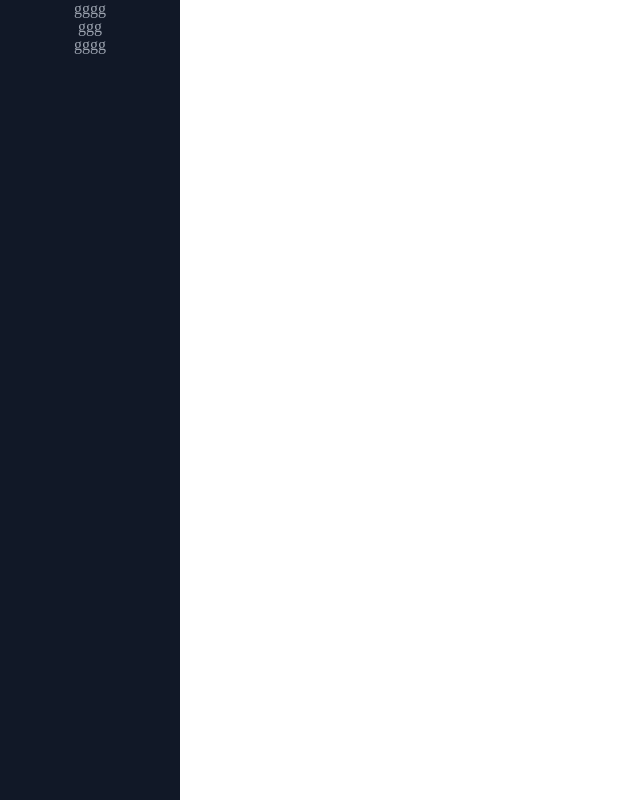
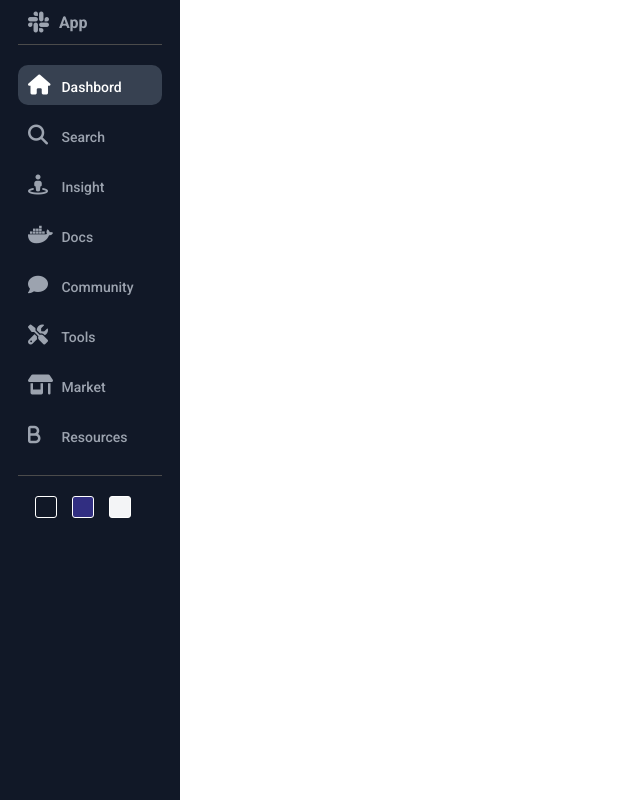
Before and after one commit to anasaloqaidi/Simple-Sidebar, a plain HTML site: page index.html in a window 1280 px wide. Shown: the whole page, without its empty margins (0-640 px from the left). Drawn offline with Linux system fonts and the light colour scheme.

Commit message:
all componint complited

```diff
--- a/index.html
+++ b/index.html
@@ -3,13 +3,60 @@
     <meta charset="UTF-8">
     <meta name="viewport" content="width=device-width, initial-scale=1.0">
     <link rel="stylesheet" href="style.css">
+    <link rel="stylesheet" href="https://cdnjs.cloudflare.com/ajax/libs/font-awesome/6.4.0/css/all.min.css">
+    <link rel="preconnect" href="https://fonts.googleapis.com">
+<link rel="preconnect" href="https://fonts.gstatic.com" crossorigin>
+<link href="https://fonts.googleapis.com/css2?family=Roboto:wght@400;500;700&display=swap" rel="stylesheet">
     <title>side bar</title>
 </head>
 <body>
     <div class="sidebar">
-       <div class="sidebar-top">gggg</div>
-       <div class="sidebar-center">ggg</div>
-       <div class="sidebar-buttom">gggg</div>
+       <div class="sidebar-top">
+        <i class="logo fa-brands fa-slack"></i>
+        <span class="brand">App</span>
+       </div>
+       <div class="sidebar-center">
+        <ul class="list">
+            <li class="list-item active">
+                <i class="list-item-icon fa-solid fa-house"></i>
+                <span class="list-item-text">Dashbord</span>
+            </li>
+            <li class="list-item">
+                <i class="list-item-icon fa-solid fa-magnifying-glass"></i>
+                <span class="list-item-text">Search</span>
+            </li>
+            <li class="list-item">
+                <i class="list-item-icon fa-solid fa-street-view"></i>
+                <span class="list-item-text">Insight</span>
+            </li>
+            <li class="list-item">
+                <i class="list-item-icon fa-brands fa-docker"></i>
+                <span class="list-item-text">Docs</span>
+            </li>
+            <li class="list-item">
+                <i class="list-item-icon fa-solid fa-comment"></i>
+                <span class="list-item-text">Community</span>
+            </li>
+            <li class="list-item">
+                <i class="list-item-icon fa-solid fa-screwdriver-wrench"></i>
+                <span class="list-item-text">Tools</span>
+            </li>
+            <li class="list-item">
+                <i class="list-item-icon fa-solid fa-shop"></i>
+                <span class="list-item-text">Market</span>
+            </li>
+            <li class="list-item">
+                <i class="list-item-icon fa-solid fa-b"></i>
+                <span class="list-item-text">Resources</span>
+            </li>
+        </ul>
+       </div>
+       <div class="sidebar-buttom">
+
+        <div class="color-box dark"></div>
+        <div class="color-box night"></div>
+        <div class="color-box light"></div>
+       </div>
 
     </div>
 </body>
--- a/style.css
+++ b/style.css
@@ -1,5 +1,6 @@
 *{
     margin: 0;
+    font-family: 'Roboto', sans-serif;
 }
 
 .sidebar{
@@ -11,3 +12,71 @@
     align-items: center;
     flex-direction: column;
 }
+.sidebar-top ,.sidebar-center , .sidebar-buttom{
+    width: 80%;
+    padding: 10px 0;
+    margin-bottom: 10px;
+    display: flex;
+    align-items: center;
+    border-bottom: 1px solid #4b4b4b;
+
+}
+.sidebar-buttom{
+    border: none;
+    justify-content: center;
+}
+
+.logo{
+    font-size: 24px;
+    cursor: pointer;
+    padding-left: 10px;
+    margin-right: 10px;
+}
+
+.brand{
+    font-weight: bold;
+    cursor: pointer;
+}
+
+.list{
+    list-style: none;
+    padding: 0px;
+    width: 100%;
+}
+.list-item{
+    margin-bottom: 10px;
+    font-size: 14px;
+    font-weight: 500;
+    cursor: pointer;
+    padding: 10px;
+    border-radius: 10px;
+}
+.list-item-icon{
+    width: 30px;
+    font-size: 20px;
+}
+
+.list-item:hover,.list-item.active{
+    background-color: #374151;
+    color: white;
+}
+
+.color-box{
+    height: 20px;
+    width: 20px;
+    border: 1px solid white;
+    border-radius: 3px;
+    cursor: pointer;
+    margin-right: 15px;
+
+
+}
+.dark{
+    background-color: #111827;
+}
+.night{
+    background-color: #312e81;
+}
+.light{
+    background-color: #f3f4f6;
+}
```
